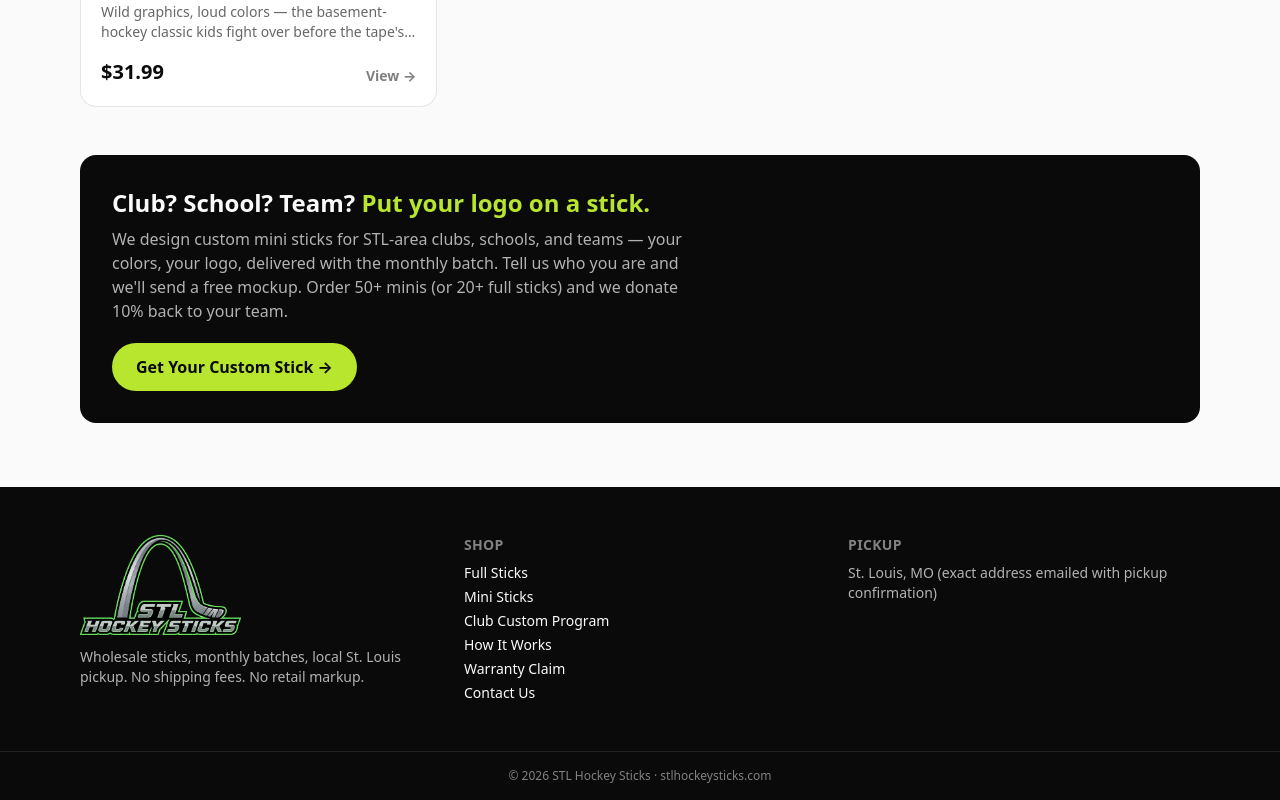
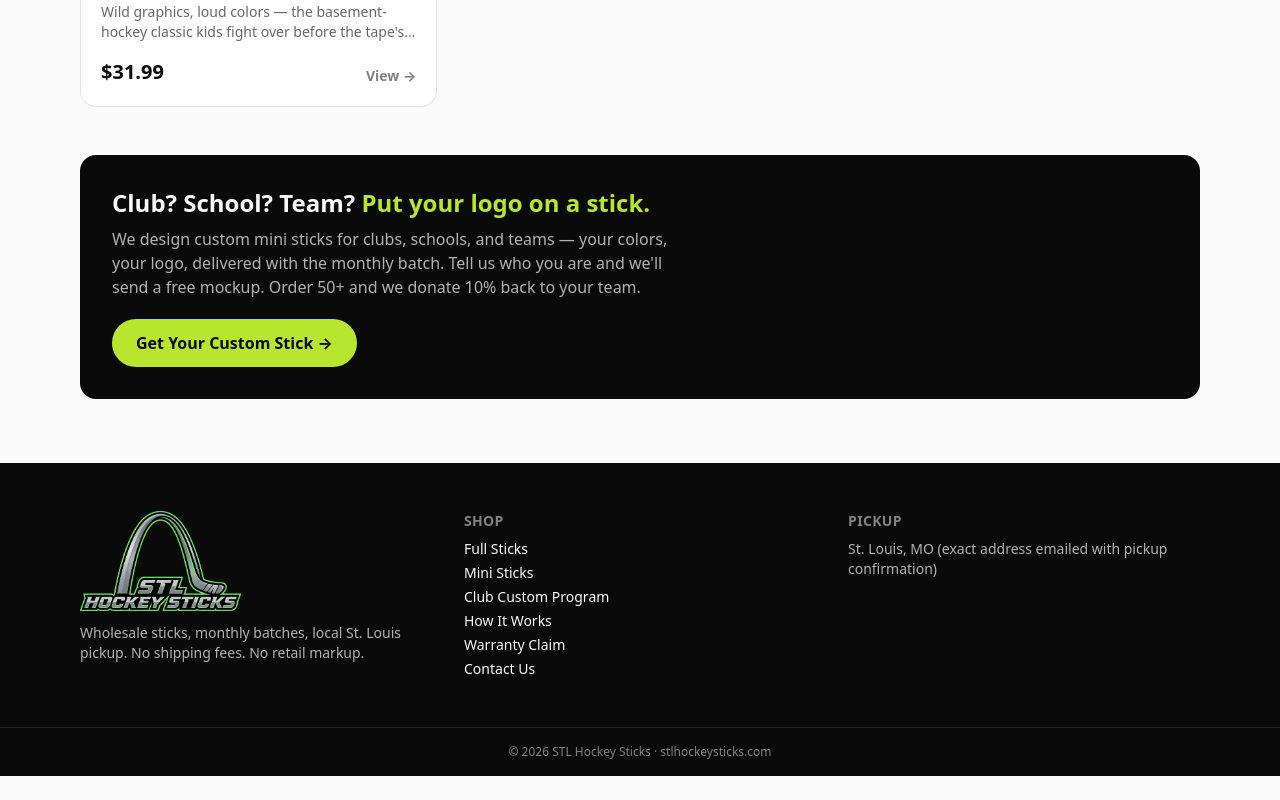
Before and after one commit to acorn1sh1/stlhockeysticks, a Next.js app: page /mini-sticks in a window 1280 px wide. Shown: the part 1684-2484 px from the top of the page. After the commit the page ends 2460 px from the top, so only its background shows below. Built offline with nearby package versions, Linux system fonts and the light colour scheme; no server answers; the database is empty.

Commit message:
copy: mini CTA drops full-stick line, custom orders open to anyone

```diff
--- a/app/clubs/page.tsx
+++ b/app/clubs/page.tsx
@@ -19,8 +19,8 @@
             <span className="text-volt">Your Sticks.</span>
           </h1>
           <p className="mt-4 max-w-xl text-paper/70">
-            We design and produce custom sticks for St. Louis area hockey clubs,
-            schools, and teams — your colors, your logo, the works. Placing a
+            We design and produce custom sticks for hockey clubs, schools, and
+            teams anywhere — your colors, your logo, the works. Placing a
             full stick order for the whole team? We got you. Want to mix and
             match minis and goalie sticks? No problem. Clubs run them as
             fundraisers and end-of-season gifts that actually get used.
--- a/app/mini-sticks/page.tsx
+++ b/app/mini-sticks/page.tsx
@@ -120,10 +120,10 @@
             <span className="text-volt">Put your logo on a stick.</span>
           </h2>
           <p className="mt-2 max-w-xl text-paper/70">
-            We design custom mini sticks for STL-area clubs, schools, and teams
-            — your colors, your logo, delivered with the monthly batch. Tell us
-            who you are and we&apos;ll send a free mockup. Order 50+ minis (or
-            20+ full sticks) and we donate 10% back to your team.
+            We design custom mini sticks for clubs, schools, and teams — your
+            colors, your logo, delivered with the monthly batch. Tell us who you
+            are and we&apos;ll send a free mockup. Order 50+ and we donate 10%
+            back to your team.
           </p>
           <Link
             href="/clubs"
```
